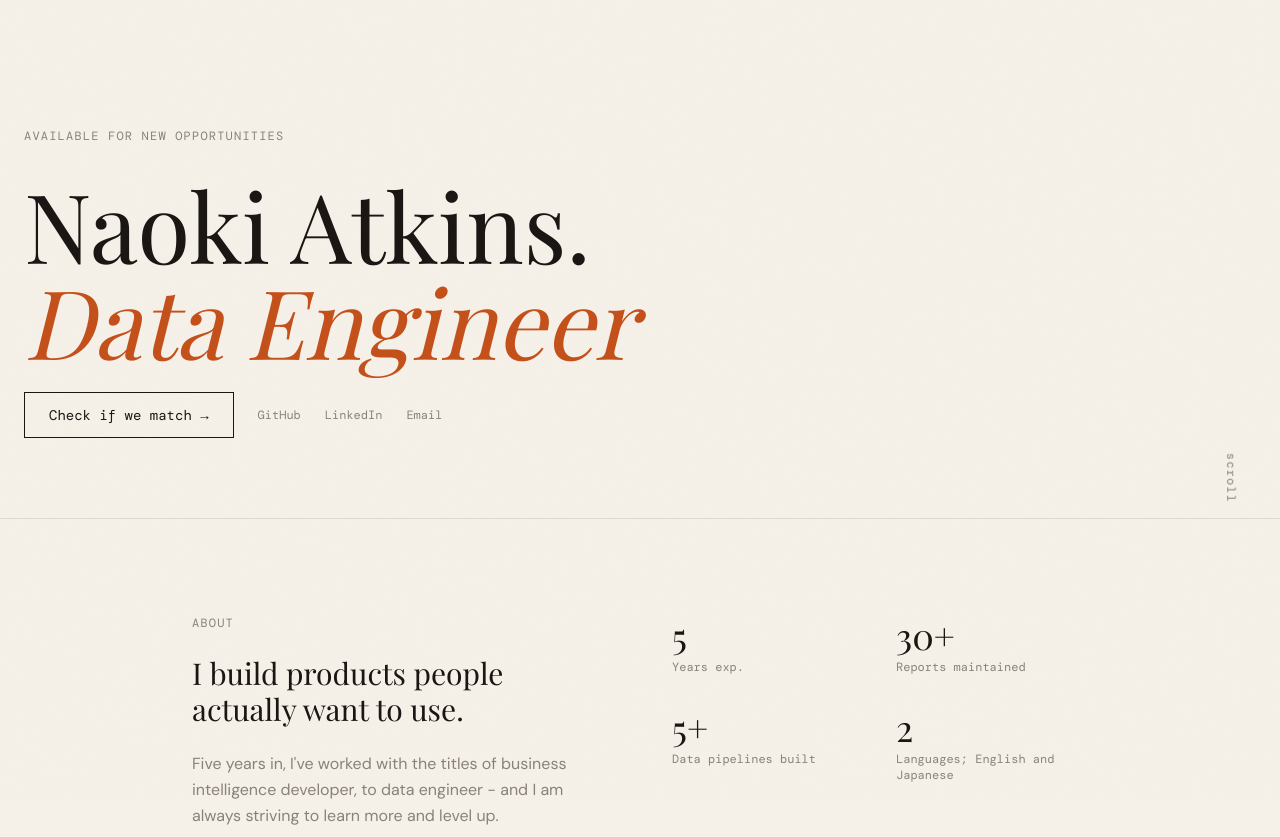
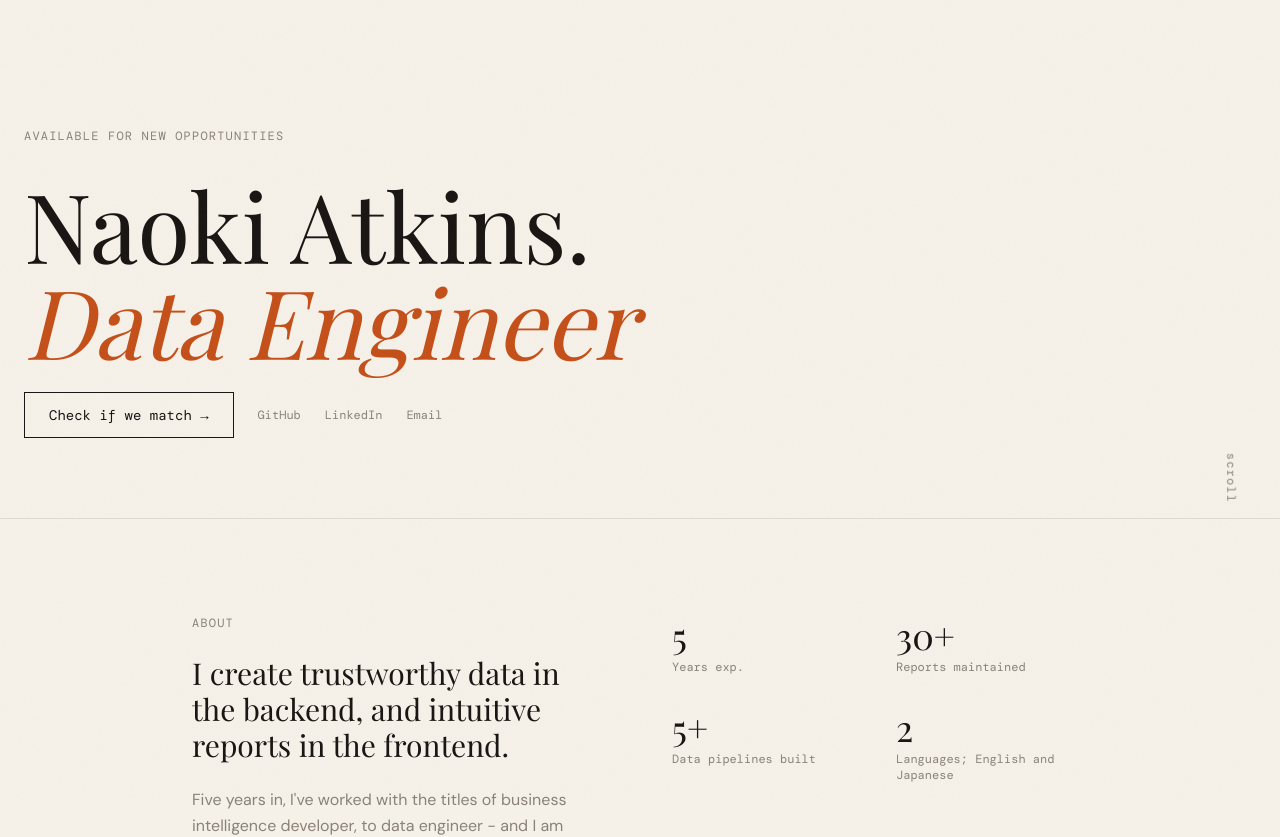
Before and after one commit to naokiatkins/202602portfoliowebsite-vercel2, a Next.js app: page / in a window 1280 px wide. Shown: the top 837 px of the page. Built offline with nearby package versions, Linux system fonts and the light colour scheme; a web font is replaced by a local one.

Commit message:
new about section

```diff
--- a/components/AboutSection.tsx
+++ b/components/AboutSection.tsx
@@ -14,7 +14,7 @@ export default function AboutSection() {
             About
           </p>
           <p className="font-display text-2xl md:text-3xl text-ink leading-snug mb-6">
-            I build products people actually want to use.
+            I create trustworthy data in the backend, and intuitive reports in the frontend.
           </p>
           <p className="text-muted leading-relaxed mb-4">
             Five years in, I&apos;ve worked with the titles of business intelligence developer,
```
